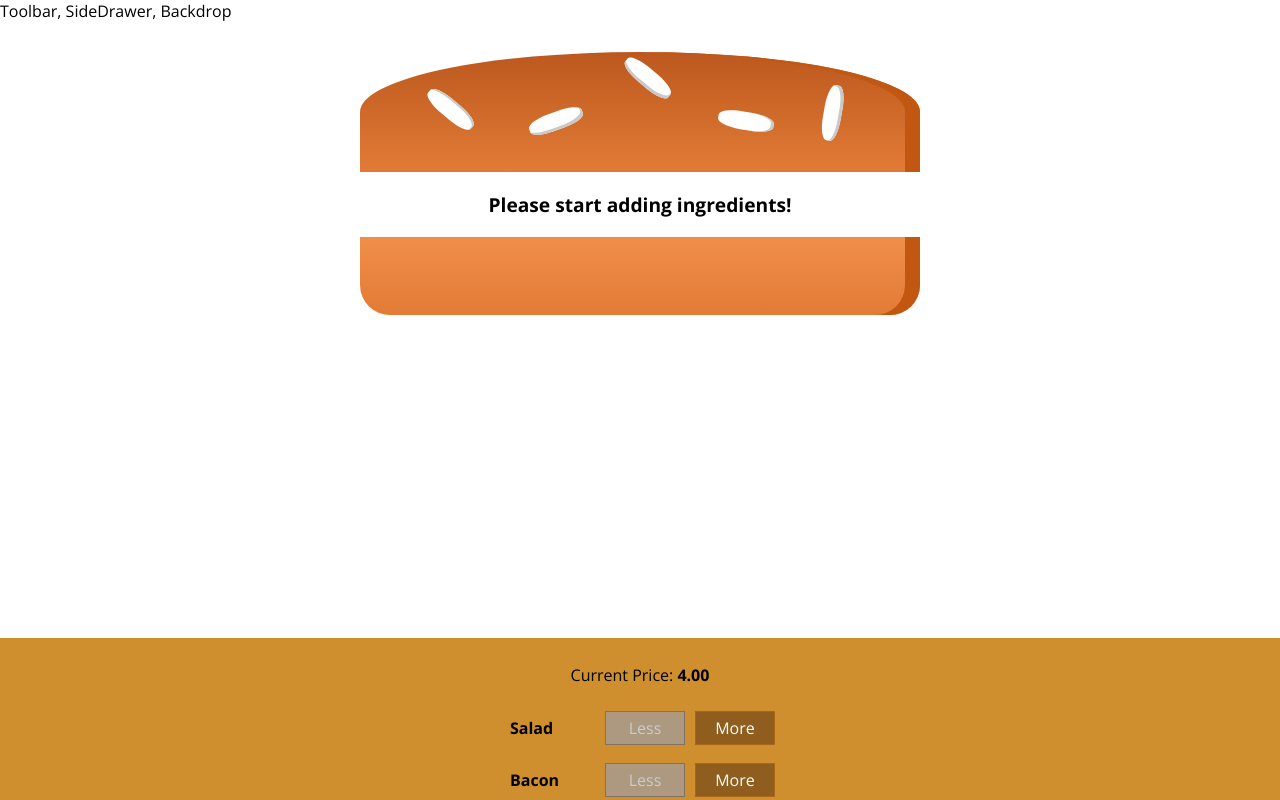
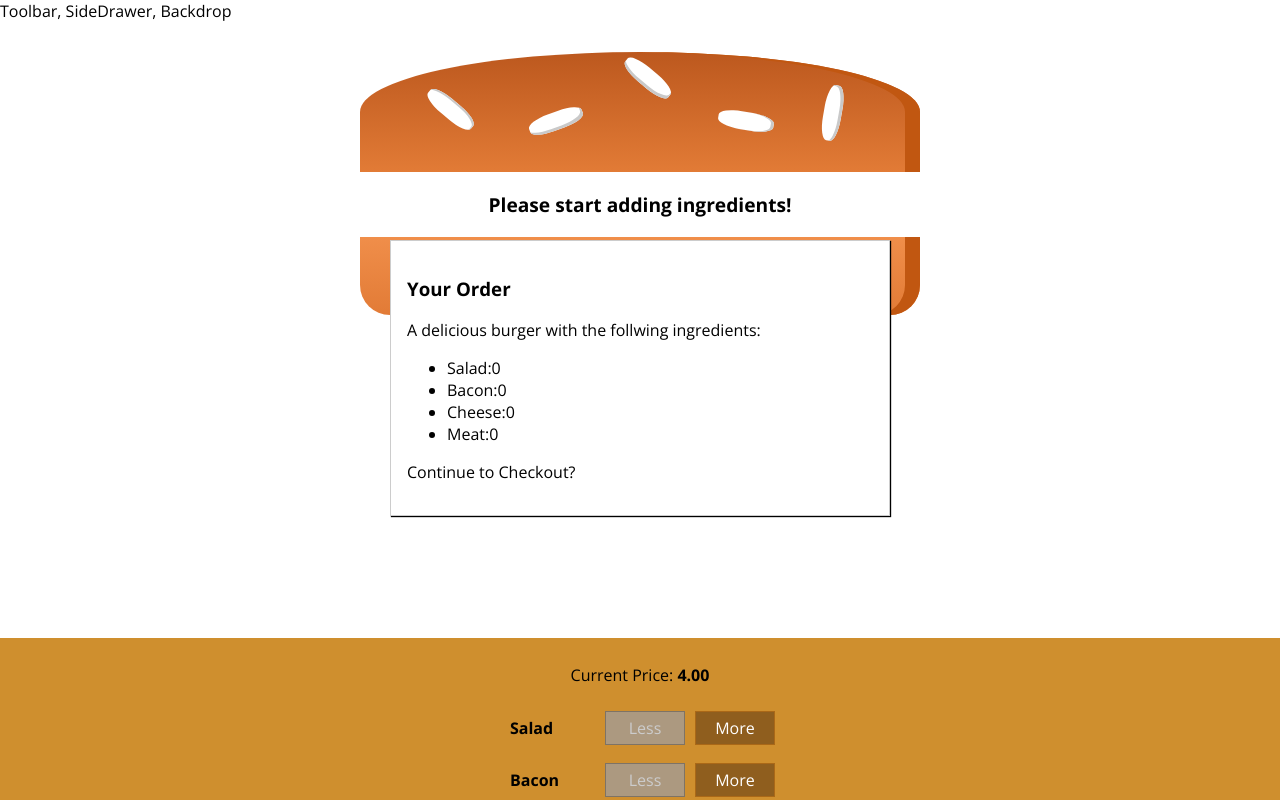
Before and after one commit to MrSescon/the-burger-builder, a React app: page / in a window 1280 px wide. Shown: the top 800 px of the page. Built offline with nearby package versions, Linux system fonts and the light colour scheme.

Commit message:
Created the OrderSummary Modal

```diff
--- /dev/null
+++ b/src/components/Burger/OrderSummary/OrderSummary.js
@@ -0,0 +1,25 @@
+import React from 'react';
+
+import Aux from '../../../hoc/Aux';
+
+const OrderSummary = (props) => {
+	const ingredientSummary = Object.keys(props.ingredients).map((igKey) => {
+		return (
+			<li key={igKey}>
+				<span style={{ textTransform: 'capitalize' }}>{igKey}</span>
+				:
+				{props.ingredients[igKey]}
+			</li>
+		);
+	});
+	return (
+		<Aux>
+			<h3>Your Order</h3>
+			<p>A delicious burger with the follwing ingredients:</p>
+			<ul>{ingredientSummary}</ul>
+			<p>Continue to Checkout?</p>
+		</Aux>
+	);
+};
+
+export default OrderSummary;
--- /dev/null
+++ b/src/components/UI/Modal/Modal.js
@@ -0,0 +1,6 @@
+import React from 'react';
+import classes from './Modal.module.css';
+
+const Modal = (props) => <div className={classes.Modal}>{props.children}</div>;
+
+export default Modal;
--- /dev/null
+++ b/src/components/UI/Modal/Modal.module.css
@@ -0,0 +1,20 @@
+.Modal {
+	position: fixed;
+	z-index: 500;
+	background-color: white;
+	width: 70%;
+	border: 1px solid #ccc;
+	box-shadow: 1px 1px 1px black;
+	padding: 16px;
+	left: 15%;
+	top: 30%;
+	box-sizing: border-box;
+	transition: all 0.3s ease-out;
+}
+
+@media (min-width: 600px) {
+	.Modal {
+		width: 500px;
+		left: calc(50% - 250px);
+	}
+}
--- a/src/containers/BurgerBuilder/BurgerBuilder.js
+++ b/src/containers/BurgerBuilder/BurgerBuilder.js
@@ -3,6 +3,8 @@
 import Aux from '../../hoc/Aux';
 import Burger from '../../components/Burger/Burger';
 import BuildControls from '../../components/Burger/BuildControls/BuildControls';
+import Modal from '../../components/UI/Modal/Modal';
+import OrderSummary from '../../components/Burger/OrderSummary/OrderSummary';
 
 const INGREDIENT_PRICES = {
 	salad: 0.5,
@@ -73,6 +75,9 @@
 		}
 		return (
 			<Aux>
+				<Modal>
+					<OrderSummary ingredients={this.state.ingredients} />
+				</Modal>
 				<Burger ingredients={this.state.ingredients} />
 				<BuildControls
 					ingredientAdded={this.addIngredientHandler}
```
Also changed, not shown: src/components/UI/Backdrop/Backdrop.js (added).
